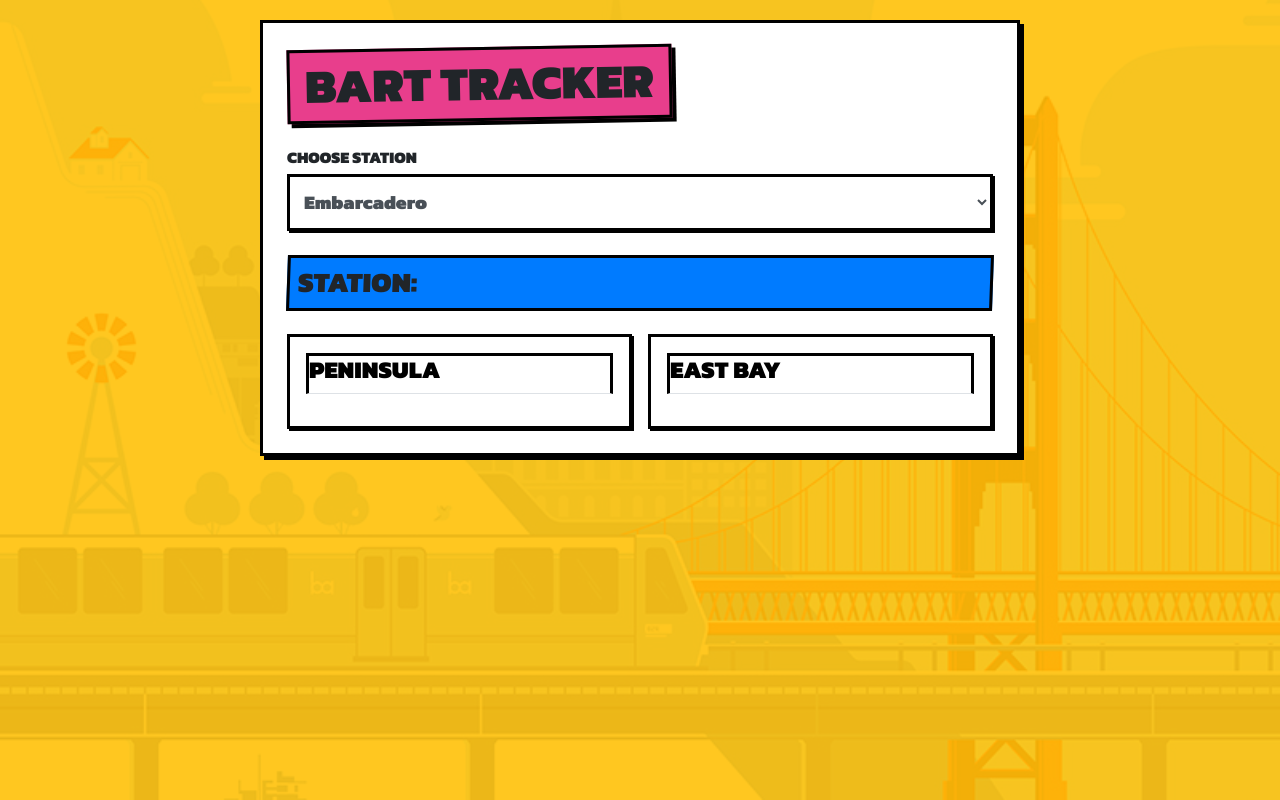
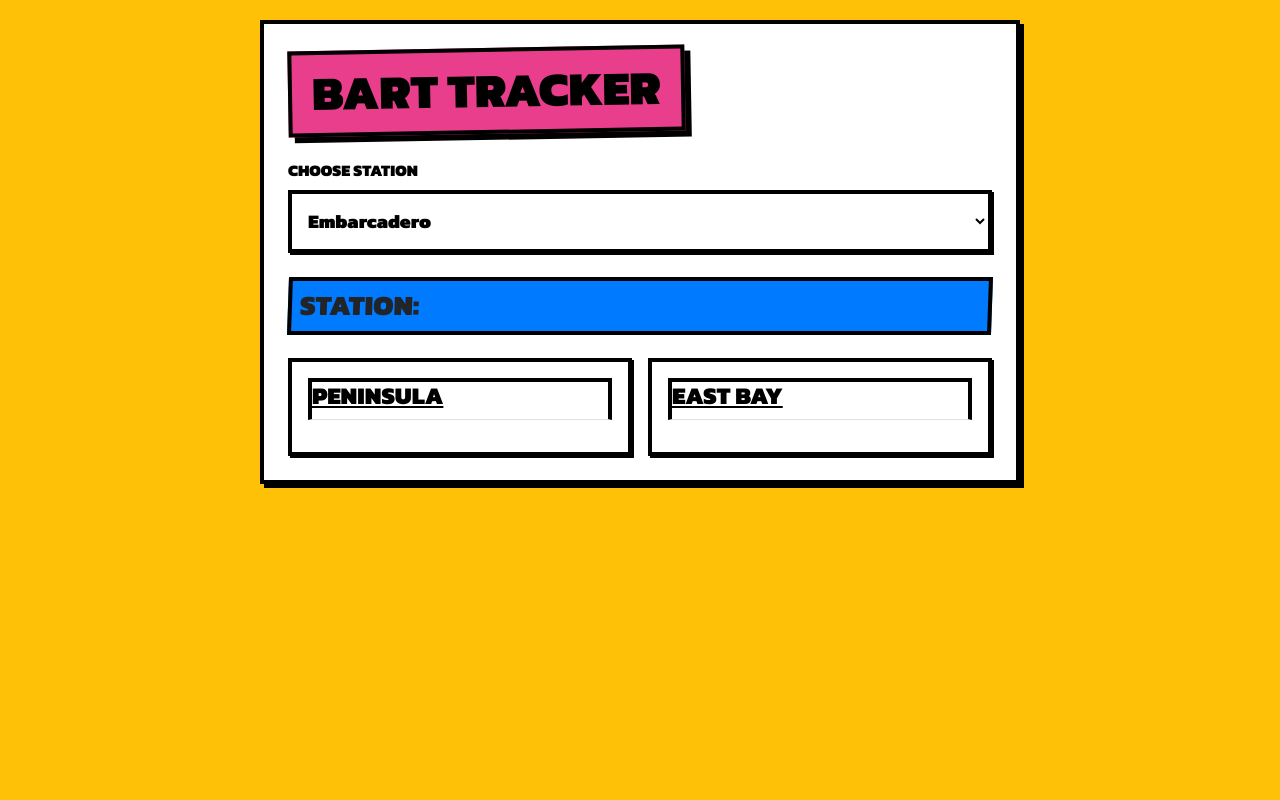
Before and after one commit to varindersingh83/BART, a plain HTML site: page index.html in a window 1280 px wide. Drawn offline with nearby package versions, Linux system fonts and the light colour scheme; no server answers.

Commit message:
Remove background image and improve text contrast for better accessibility

```diff
--- a/assets/css/style.css
+++ b/assets/css/style.css
@@ -19,11 +19,12 @@
   color: var(--black);
   margin: 0;
   padding: 0;
+  background-image: none !important;
 }
 
 .bg-yellow { background-color: var(--yellow); }
 .bg-blue { background-color: var(--blue); }
-.border-black { border: 3px solid var(--black) !important; }
+.border-black { border: 4px solid var(--black) !important; }
 
 .shadow-retro { box-shadow: var(--shadow); }
 .shadow-retro-sm { box-shadow: var(--shadow-sm); }
@@ -37,68 +38,82 @@
 .app-card {
   background: var(--white);
   border-radius: 0px;
+  border: 4px solid var(--black);
 }
 
 .title-text {
   font-size: 3rem;
   background: var(--pink);
+  color: var(--black);
   display: inline-block;
-  padding: 5px 15px;
-  border: 3px solid var(--black);
-  box-shadow: 4px 4px 0px var(--black);
+  padding: 10px 20px;
+  border: 4px solid var(--black);
+  box-shadow: 6px 6px 0px var(--black);
   transform: rotate(-1deg);
+  margin-bottom: 25px;
 }
 
 .label-text {
   font-weight: 900;
   display: block;
-  margin-bottom: 5px;
+  margin-bottom: 8px;
+  color: var(--black);
 }
 
 #stationSelect {
   border-radius: 0;
   font-size: 1.2rem;
   height: auto;
-  padding: 10px;
+  padding: 12px;
+  border: 4px solid var(--black);
+  background: var(--white);
+  color: var(--black);
 }
 
 .station-header {
   transform: skewX(-2deg);
+  background-color: var(--blue) !important;
+  border: 4px solid var(--black);
+}
+
+.station-header span {
+  color: var(--white) !important;
+  font-weight: 900;
 }
 
 h4 {
   font-weight: 900;
   font-size: 1.5rem;
   color: var(--black);
+  text-decoration: underline;
 }
 
 .dest-name {
   background: var(--black);
-  color: var(--white);
+  color: var(--white) !important;
   display: inline-block;
-  padding: 2px 10px;
+  padding: 4px 12px;
+  margin-top: 10px;
   margin-bottom: 5px;
   font-weight: 900;
+  width: 100%;
+  text-align: left;
 }
 
 .minutes-text {
   font-weight: 900;
-  font-size: 1.1rem;
-  color: var(--pink);
+  font-size: 1.4rem;
+  color: var(--black);
   margin-bottom: 15px;
+  background: var(--green);
+  padding: 2px 10px;
+  border: 3px solid var(--black);
+  display: block;
+  width: fit-content;
 }
 
 #bgImg {
-  background-image: url('../images/bart.jpg');
-  background-size: cover;
-  background-position: center;
-  position: fixed;
-  top: 0;
-  left: 0;
-  right: 0;
-  bottom: 0;
-  opacity: 0.1;
-  z-index: -1;
+  display: none !important;
 }
 
 @media (max-width: 576px) {
```
